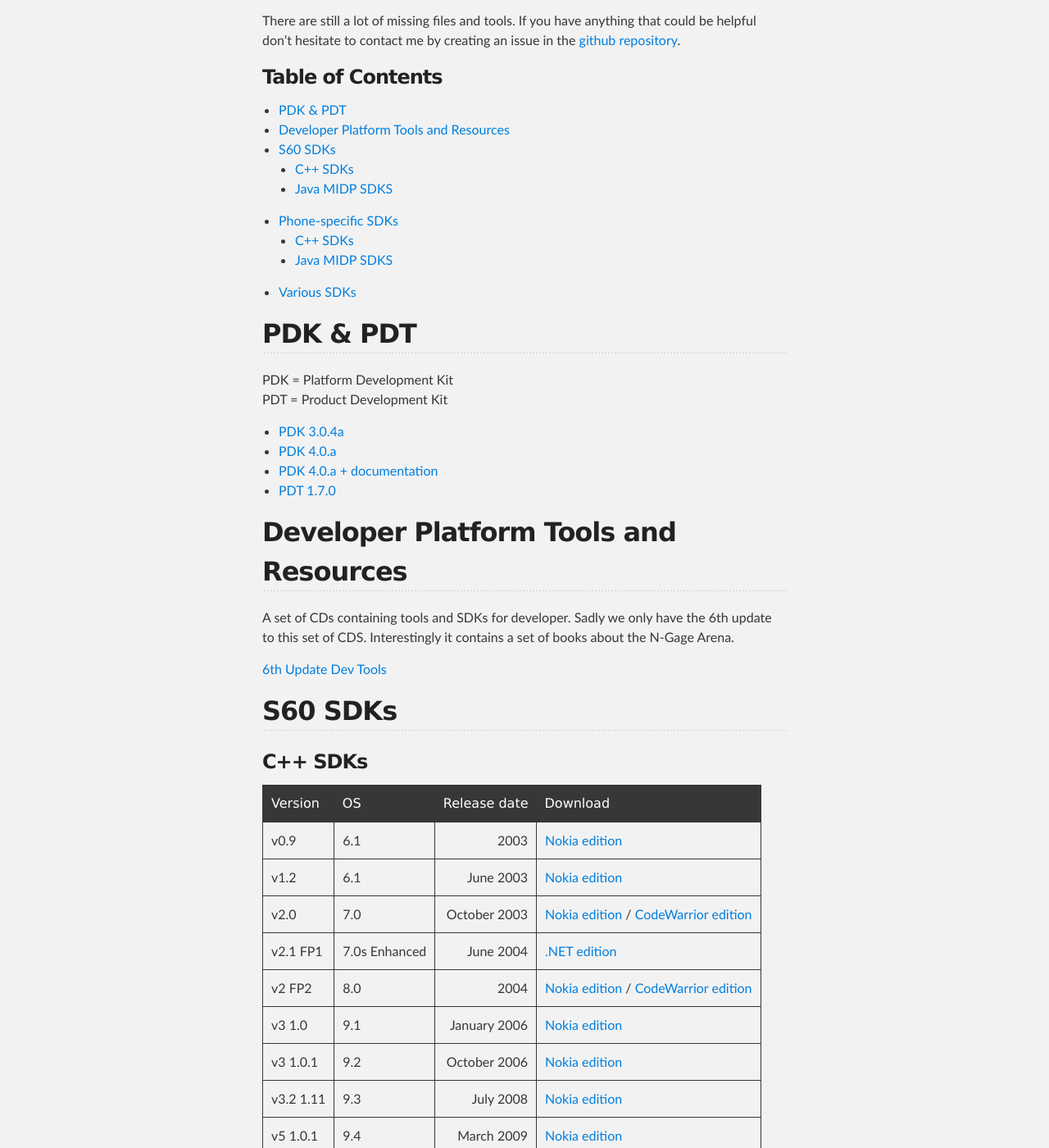
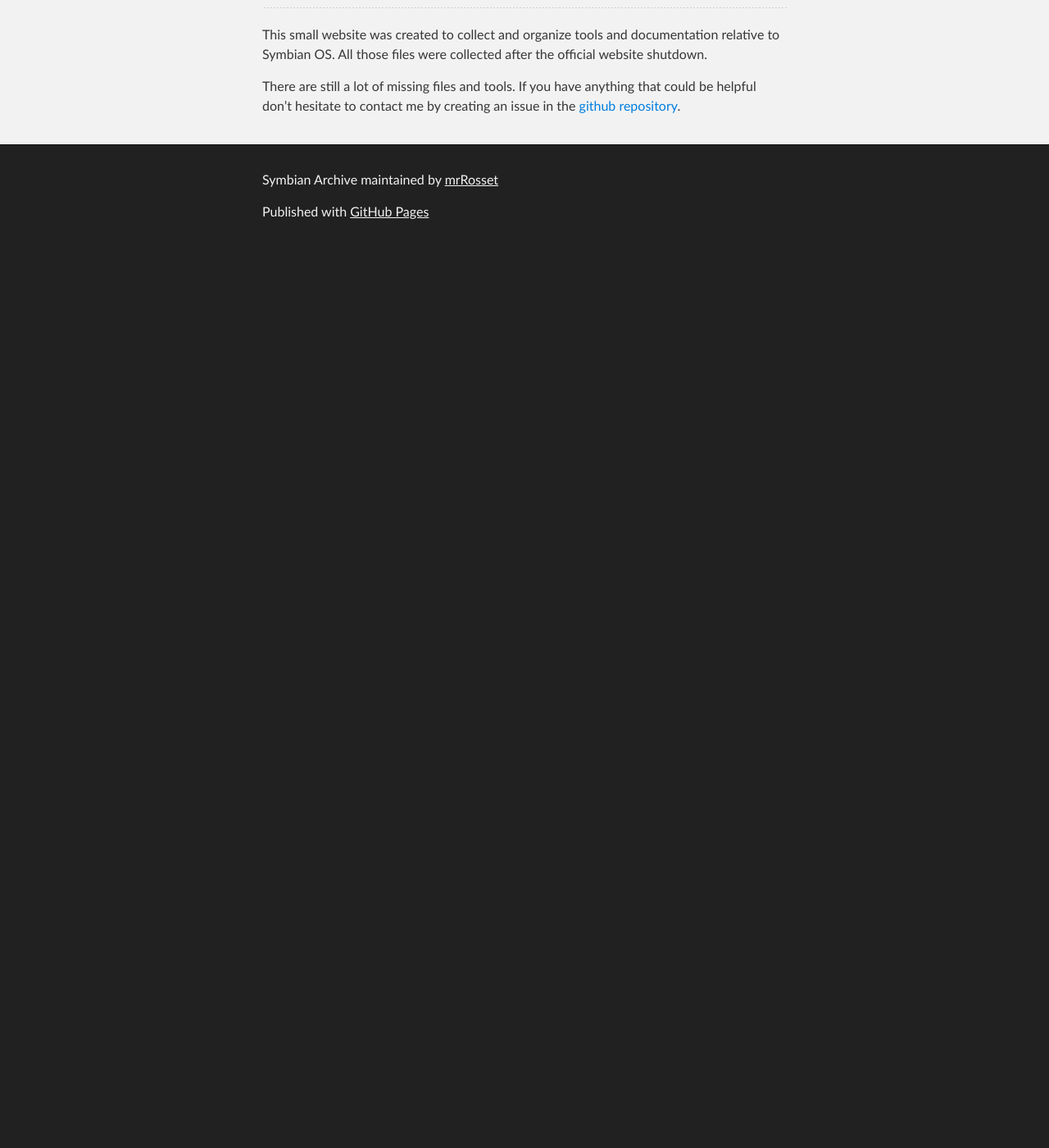
Before and after one commit to mrRosset/Symbian-Archive, a Jekyll site: the page built from index.md, in a window 1280 px wide and 1400 px high, scrolled down 364 px. Shown: the whole window at 82% size. Built offline with Jekyll 4.4.1, drawn with Linux system fonts in a browser that asks for light colours; our own code applies the rules of GitHub Pages for plain Markdown files; the repository's description, which GitHub fills in, is left out; after the commit the page ends 900 px from its top, so only the background shows below that; some of the changed text lies outside the part shown.

Commit message:
seperate in different files

```diff
--- a/_layouts/default.html
+++ b/_layouts/default.html
@@ -29,11 +29,11 @@
             </section>
           {% endif %}
 		</header>
-		<header>
+		<header  class="inner">
 		  <ul>
 			<li><a href="index.html">Home</a></li>
 			<li><a href="SDKs.html">SDKs</a></li>
-			<li><a href="#notdone">PDK &amp; PDT</a></li>
+			<li><a href="PDK&PDT.html">PDK &amp; PDT</a></li>
 			<li><a href="#notdone">Dependencies &amp; Tools</a></li>
 		  </ul>
         </header>
--- a/index.md
+++ b/index.md
@@ -3,88 +3,3 @@
 This small website was created to collect and organize tools and documentation relative to Symbian OS. All those files were collected after the official website shutdown.
 
 There are still a lot of missing files and tools. If you have anything that could be helpful don't hesitate to contact me by creating an issue in the [github repository](https://github.com/mrRosset/Symbian-Archive/).
-
-### Table of Contents
-
-* [PDK & PDT](#pdk--pdt)
-* [Developer Platform Tools and Resources](#developer-platform-tools-and-resources)
-* [S60 SDKs](#s60-sdks)
-  * [C++ SDKs](#c-sdks)
-  * [Java MIDP SDKS](#java-midp-sdks)
-* [Phone-specific SDKs](#phone-specific-sdks)
-  * [C++ SDKs](#c-sdks-1)
-  * [Java MIDP SDKS](#java-midp-sdks-1)
-* [Various SDKs](#various-sdks)
-
-## PDK & PDT
-
-PDK = Platform Development Kit
-PDT = Product Development Kit
-
-* [PDK 3.0.4a](http://akawolf.org/)
-* [PDK 4.0.a](http://akawolf.org/)
-* [PDK 4.0.a + documentation](https://sourceforge.net/projects/symbiandump/)
-* [PDT 1.7.0](http://akawolf.org/)
-
-## Developer Platform Tools and Resources
-
-A set of CDs containing tools and SDKs for developer. Sadly we only have the 6th update to this set of CDS. Interestingly it contains a set of books about the N-Gage Arena.
-
-[6th Update Dev Tools](https://mega.nz/#!PxhA3JzT!RC1bXMbIvFsO3qeee2F22f5cvJLywUsn1uN3sKAa0pc)
-
-## S60 SDKs
-
-### C++ SDKs
-
-| Version   | OS            | Release date  | Download |
-|-----------|---------------|--------------:|----------|
-| v0.9      | 6.1           | 2003          | [Nokia edition](http://www.mediafire.com/download/18n6wo75k0svknt/_s60+0.9+sdk.zip) |
-| v1.2      | 6.1           | June 2003     | [Nokia edition](https://mega.nz/#!Tw4V3ILJ!hLaHP33Yt6X2W0wOrIRoHYmBwAtkYWfDIqk5H3Fj6xk) |
-| v2.0      | 7.0           | October 2003     | [Nokia edition](https://mega.nz/#!u9dVmQDJ!34pWgQznbgcI93BiNE9yxA8tLjr7jNBuirCGNMp0GGg) / [CodeWarrior edition](https://mega.nz/#!H1NQFQbA!AyU-V09H0_Gfsnc9tprnLZHrInbA3Yq5-LXD4jE5UjU) |
-| v2.1 FP1  | 7.0s Enhanced | June 2004     | [.NET edition](http://www.mediafire.com/download/87ul661njioxzx7/S60_SDK_2_1_NET.zip) |
-| v2 FP2    | 8.0           | 2004          | [Nokia edition](http://www.mediafire.com/download/6ktbu177ehnfi8m/s60_2nd_fp2_sdk_msb.zip) / [CodeWarrior edition](https://mega.co.nz/#!dRZC1QDQ!jkjYA5aMv8uPc3H7gR37XLbkD_Istm62skstwzIiPec) |
-| v3 1.0    | 9.1           | January 2006  | [Nokia edition](http://www.mediafire.com/download/kc94rnlrrs1wh90/S60_3rd_SDK_v1.0.zip) |
-| v3 1.0.1  | 9.2           | October 2006  | [Nokia edition](http://www.mediafire.com/download/9uc7fjb2ynmxlud/s60v3.1_SDK.zip) |
-| v3.2 1.11 | 9.3           | July 2008     | [Nokia edition](https://mega.nz/#!34lDkYiI!6N7vzXNWNKwizi6o7ZEfWSVFLTK442kOaE8ig6M1orA) |
-| v5 1.0.1  | 9.4           | March 2009    | [Nokia edition](http://www.mediafire.com/download/mbahmx9nyry45vj/S60_5th_SDK_ASP_v1.0.1.zip) |
-
-FP: Feature Pack
-More information: [Archive of Nokia's site](http://web.archive.org/web/20050828073141/http://www.symbian.com/developer/sdks.asp)
-Nokia edition: Sometimes it's using visual c++, sometimes it's using Carbide c++
-
-### Java MIDP SDKS
-
-| Version    | Release date  | Download |
-|------------|--------------:|----------|
-| s60 v1.0   | February 2003 | [link](https://mega.nz/#!TsUwSDID!NhCQDqF-rLTQAj4mLRl_VfwSa1oI2pYet2nE3UvM38c) |
-| s60 v1.2.1 | August 2003   | [link](https://mega.nz/#!X41j1bLS!dSXAIXpADo0tn6vSqJ07awC2IXfbxQtuj1nC9HrSCD4) |
-| s60 Concept Beta 0.3.1 | October 2003   | [link](https://mega.nz/#!DxN23a6Q!uCcIl3899FWsC8jEa4aYgG9RQHpg5ocav-4KmZj6SOE) |
-| s90 Concept Beta 0.1   | October 2003   | [link](https://mega.nz/#!7xM0HK6B!j8rViLGum8QBaGPOpZuKKCyVKyhPElWa6Da2UYlSC8I) |
-
-
-## Phone-specific SDKs
-
-### C++ SDKs
-
-| Version    | OS            | Release date  | Download |
-|------------|---------------|--------------:|----------|
-| N97 v1.0   | 9.x           | September 2009| [link](https://mega.nz/#!Sp0DGArA!WyWyK6icx84plaYJqZAKSJt3_jSwY6PbRnwpvTHU8VE) |
-
-### Java MIDP SDKS
-
-| Version    | Release date  | Download |
-|------------|--------------:|----------|
-| n7210 v1.0   | December 2002   | [link](https://mega.nz/#!7tFHHIgT!5-jgcGNNAy1LJxdZRufPA3XH5qDsU8XJKQqyKzXuebM) |
-| 3510i v1.0   | February 2003   | [link](https://mega.nz/#!61lgTT5J!M2L2Mn524RbY_6dOQJvGO6XrX43wKztQMd4QJcskO4E) |
-| 5100 v1.0 | June 2003   | [link](https://mega.nz/#!a5UXzT4I!WHQwZGlPLODVGC5iIxg8l6Fm1_dQ8UbGwe_-hOrxOQc) |
-| 3300 v1.0 | October 2003   | [link](https://mega.nz/#!jxdEQZoJ!t4xlZz2PGJzXxAPUDxDp41e8rT7lzppfvCmnFUS1-uc) |
-| n6230 Concept Beta 0.2   | October 2003   | [link](https://mega.nz/#!jlEFkIiZ!aVtbUZASwKphTtILYnqm_18msGj8jNrns_IsKjbA-bw) |
-| n7600 Concept Beta 2.1   | October 2003   | [link](https://mega.nz/#!yp0BiSiZ!9N5xP3pfvw7vcJNS7-0Tc08kBnwVODEbkWRFFGz43pM) |
-
-
-## Various SDKS
-
-| Version    | Release date  | Download |
-|------------|--------------:|----------|
-| s60 Content Authoring SDK 1.2 | July 2003 | [link](https://mega.nz/#!i1FwnJzS!3-RYBCVkFoxQyQ6DooJLuDzJO332TvjrfZJqqibuQXk) |
-| Nokia Mobile Server Services SDK 1.2 | | [link](https://mega.nz/#!S58yGLJY!_M3hiFYEbmU6LoJug3bJrwwUOg8FnuTOp7PgtIex_fA) |
```
Also changed, not shown: PDK&PDT.md (added, +9 -0 lines), SDKs.md (+6 -0 lines).
